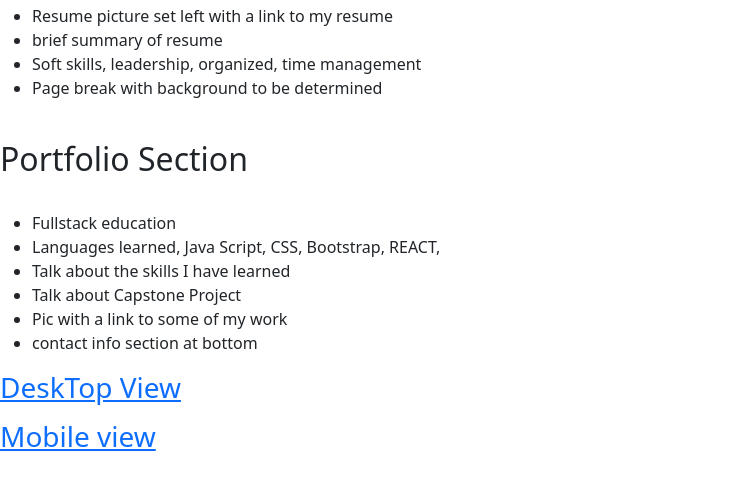
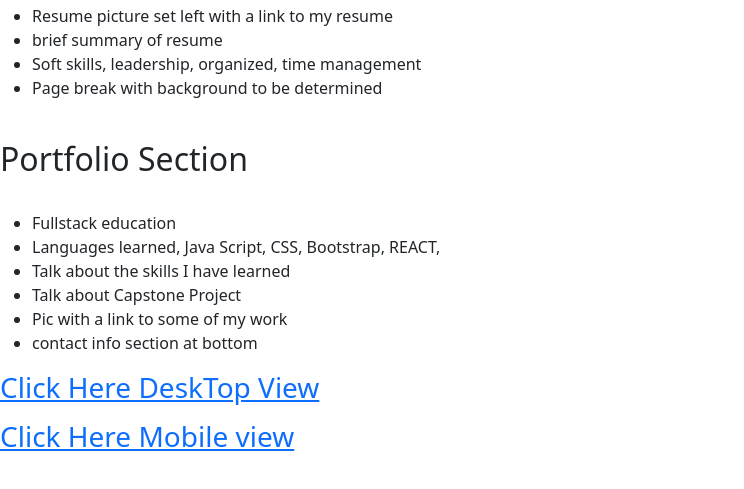
Before and after one commit to djjurney/pwp, a plain HTML site: page mileStone-2.html in a window 1280 px wide. Shown: the part 583-1072 px from the top of the page, without its empty margins (0-744 px from the left). Drawn offline with nearby package versions, Linux system fonts and the light colour scheme.

Commit message:
click here added

```diff
--- a/mileStone-2.html
+++ b/mileStone-2.html
@@ -48,8 +48,8 @@
     <li>Pic with a link to some of my work</li>
     <li>contact info section at bottom</li>
 </ul>
-<p><h3><a href="https://share.balsamiq.com/c/taXdRQmVP9W2GGmfWARRVS.png">DeskTop View</a></h3></p>
-<p><h3><a href="https://share.balsamiq.com/c/2x4CiFvHwvcDdeDBtATnAF.png">Mobile view</a></h3></p>
+<p><h3><a href="https://share.balsamiq.com/c/taXdRQmVP9W2GGmfWARRVS.png">Click Here DeskTop View</a></h3></p>
+<p><h3><a href="https://share.balsamiq.com/c/2x4CiFvHwvcDdeDBtATnAF.png">Click Here Mobile view</a></h3></p>
 
 <script src="https://cdn.jsdelivr.net/npm/bootstrap@5.2.0/dist/js/bootstrap.bundle.min.js" integrity="sha384-A3rJD856KowSb7dwlZdYEkO39Gagi7vIsF0jrRAoQmDKKtQBHUuLZ9AsSv4jD4Xa" crossorigin="anonymous"></script>
 <br>
```
